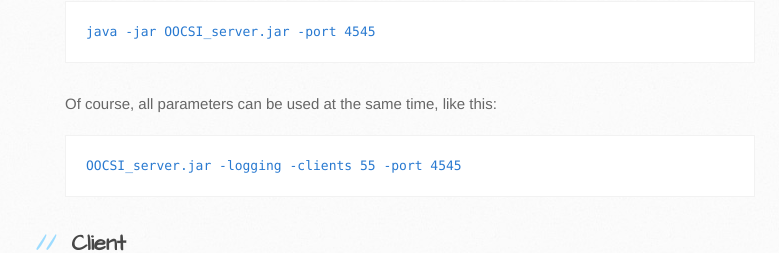
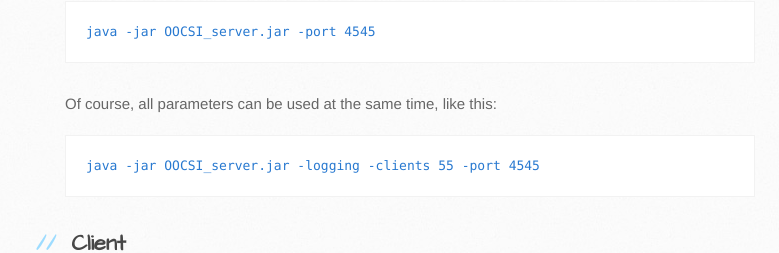
Before and after one commit to iddi/oocsi, a plain HTML site: page index.html in a window 1280 px wide. Shown: the part 939-1192 px from the top of the page, without its empty margins (105-884 px from the left). Drawn offline with Linux system fonts and the light colour scheme.

Commit message:
added full command line

```diff
--- a/index.html
+++ b/index.html
@@ -59,7 +59,7 @@
 
 <p>Of course, all parameters can be used at the same time, like this:</p>
 
-<pre><code>OOCSI_server.jar -logging -clients 55 -port 4545
+<pre><code>java -jar OOCSI_server.jar -logging -clients 55 -port 4545
 </code></pre>
 
 <h2>
```
